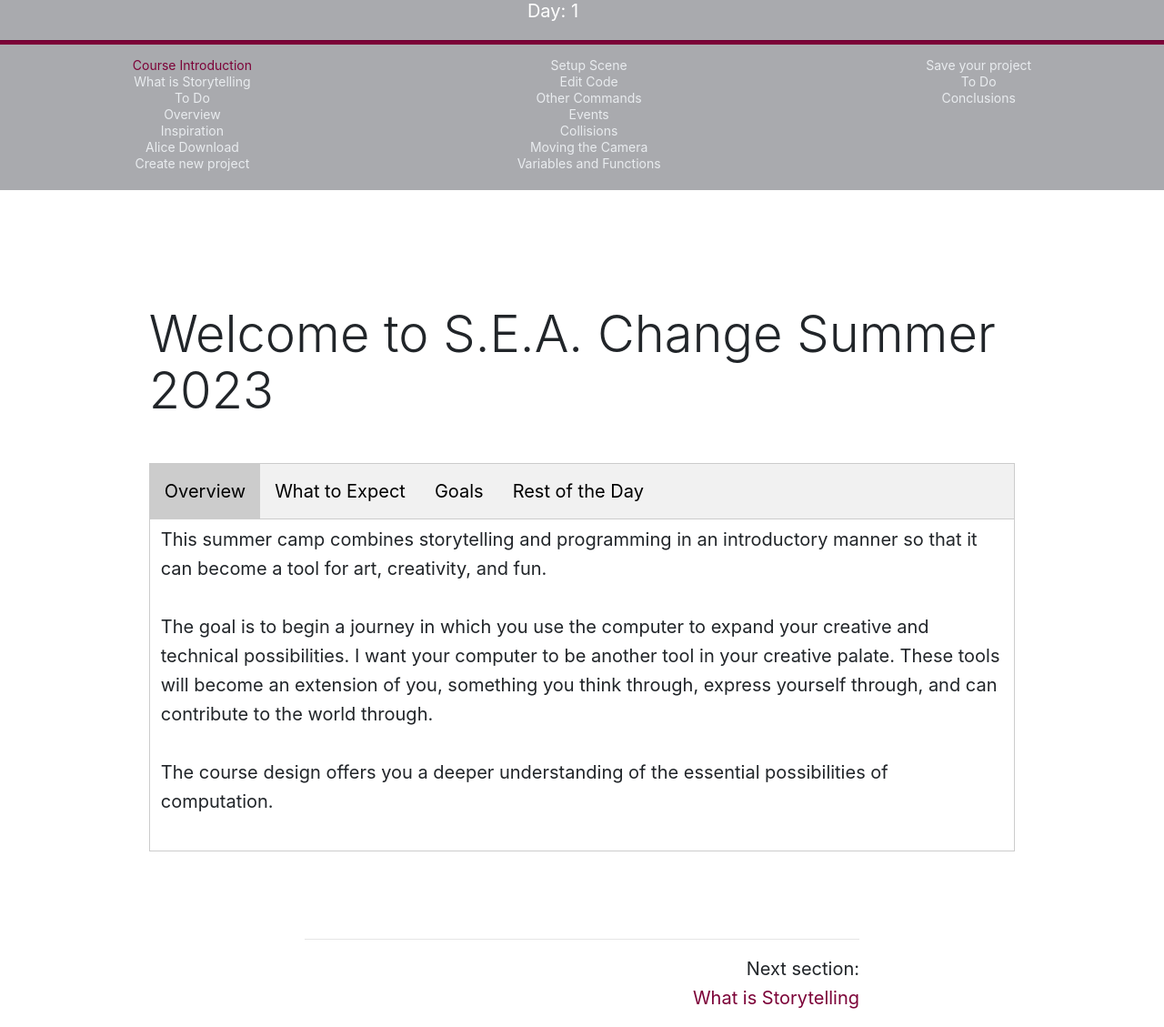
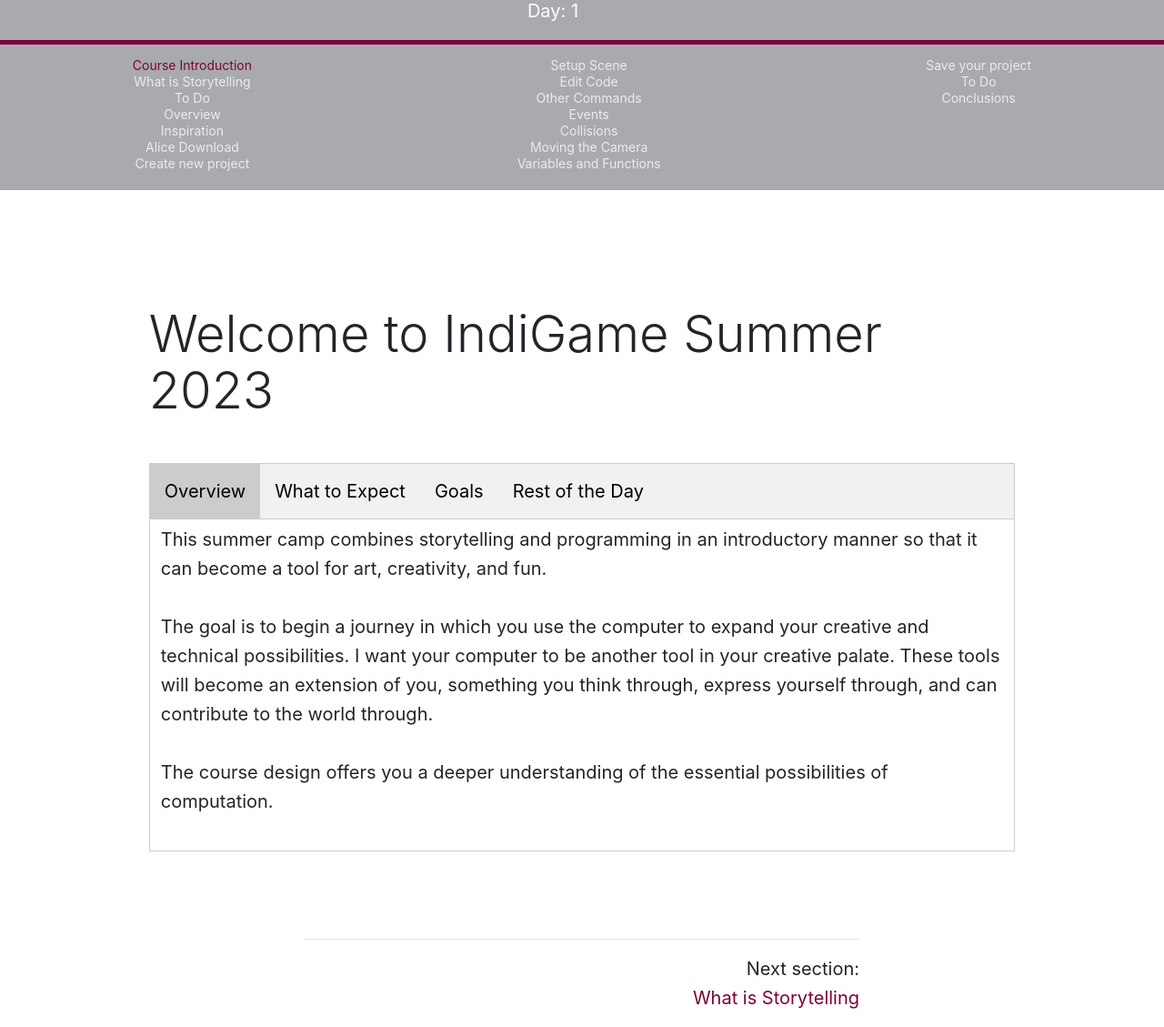
Before and after one commit to Montana-Media-Arts/IndiGame, a Jekyll site: the page built from modules/day-1/_posts/2017-01-01-welcome.md, in a window 1280 px wide. Shown: the part 138-1267 px from the top of the page at 91% size. Built offline with Jekyll 4.4.1, drawn with Linux system fonts in a browser that asks for light colours; nearby versions of some CDN libraries.

Commit message:
Update 2017-01-01-welcome.md

```diff
--- a/modules/day-1/_posts/2017-01-01-welcome.md
+++ b/modules/day-1/_posts/2017-01-01-welcome.md
@@ -3,7 +3,7 @@ title: Course Introduction
 module: 1
 ---
 
-## Welcome to S.E.A. Change Summer 2023
+## Welcome to IndiGame Summer 2023
 
 
 <div class="tab">
```
